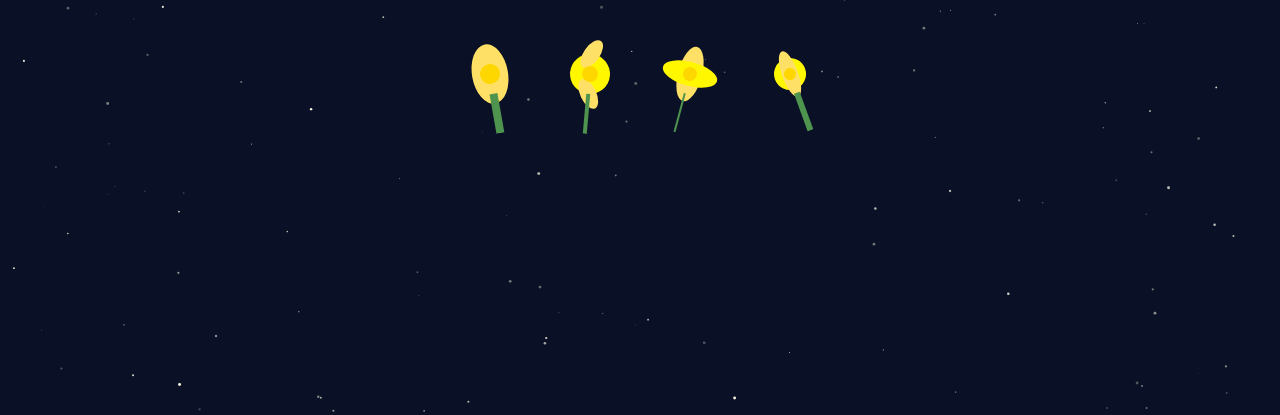
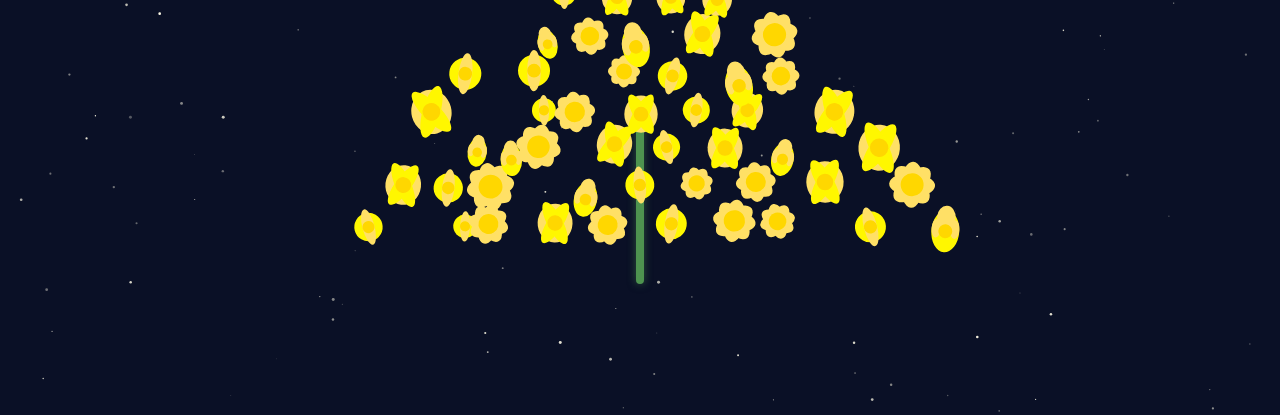
Before and after one commit to LuisLuigii/floresitas, a plain HTML site: page index.html in a window 1280 px wide. Shown: the part 385-800 px from the top of the page. Drawn offline with Linux system fonts and the light colour scheme.

Commit message:
Update index.html

```diff
--- a/index.html
+++ b/index.html
@@ -37,18 +37,31 @@
       text-shadow: 0 0 10px #ffe066, 0 0 20px #fff;
     }
     .bouquet {
+      position: relative;
+      width: 400px;
+      height: 420px;
+      margin: 0 auto;
       display: flex;
-      flex-wrap: wrap;
+      align-items: flex-end;
       justify-content: center;
-      align-items: flex-end;
-      gap: 10px;
-      max-width: 600px;
+      pointer-events: none;
+    }
+    .stem {
+      position: absolute;
+      left: 50%;
+      bottom: 0;
+      width: 8px;
+      height: 180px;
+      background: #4e944f;
+      border-radius: 4px;
+      z-index: 0;
+      transform: translateX(-50%);
+      box-shadow: 0 0 8px #4e944f88;
     }
     .flower {
-      width: 80px;
-      height: 120px;
-      margin: 0 5px;
-      transform: rotate(var(--angle, 0deg));
+      position: absolute;
+      z-index: 1;
+      transition: transform 0.2s;
     }
   </style>
 </head>
@@ -56,64 +69,125 @@
   <canvas class="stars"></canvas>
   <div class="container">
     <h1>Para ti mi amor</h1>
-    <div class="bouquet">
-      <!-- Flor tipo 1 -->
-      <svg class="flower" style="--angle: -10deg" viewBox="0 0 80 120">
-        <ellipse cx="40" cy="60" rx="18" ry="30" fill="#ffe066"/>
-        <circle cx="40" cy="60" r="10" fill="#ffd700"/>
-        <rect x="36" y="80" width="8" height="40" fill="#4e944f"/>
-      </svg>
-      <!-- Flor tipo 2 -->
-      <svg class="flower" style="--angle: 5deg" viewBox="0 0 80 120">
-        <ellipse cx="40" cy="60" rx="20" ry="20" fill="#fff700"/>
-        <ellipse cx="40" cy="40" rx="8" ry="16" fill="#ffe066" transform="rotate(30 40 40)"/>
-        <ellipse cx="40" cy="80" rx="8" ry="16" fill="#ffe066" transform="rotate(-30 40 80)"/>
-        <circle cx="40" cy="60" r="8" fill="#ffd700"/>
-        <rect x="38" y="80" width="4" height="40" fill="#4e944f"/>
-      </svg>
-      <!-- Flor tipo 3 -->
-      <svg class="flower" style="--angle: 15deg" viewBox="0 0 80 120">
-        <ellipse cx="40" cy="60" rx="12" ry="28" fill="#ffe066"/>
-        <ellipse cx="40" cy="60" rx="28" ry="12" fill="#fff700"/>
-        <circle cx="40" cy="60" r="7" fill="#ffd700"/>
-        <rect x="39" y="80" width="2" height="40" fill="#4e944f"/>
-      </svg>
-      <!-- Flor tipo 4 -->
-      <svg class="flower" style="--angle: -20deg" viewBox="0 0 80 120">
-        <ellipse cx="40" cy="60" rx="16" ry="16" fill="#fff700"/>
-        <ellipse cx="40" cy="60" rx="8" ry="24" fill="#ffe066"/>
-        <circle cx="40" cy="60" r="6" fill="#ffd700"/>
-        <rect x="37" y="80" width="6" height="40" fill="#4e944f"/>
-      </svg>
-      <!-- Puedes duplicar y variar más flores aquí -->
+    <div class="bouquet" id="bouquet">
+      <div class="stem"></div>
+      <!-- Las flores se generarán por JS -->
     </div>
   </div>
   <script>
-    // Generar estrellas en el fondo
+    // --- ESTRELLAS EN MOVIMIENTO ---
     const canvas = document.querySelector('.stars');
     const ctx = canvas.getContext('2d');
+    let stars = [];
     function resize() {
       canvas.width = window.innerWidth;
       canvas.height = window.innerHeight;
     }
     window.addEventListener('resize', resize);
     resize();
-    function drawStars() {
+
+    function createStars(num) {
+      stars = [];
+      for (let i = 0; i < num; i++) {
+        stars.push({
+          x: Math.random() * canvas.width,
+          y: Math.random() * canvas.height,
+          r: Math.random() * 1.2 + 0.3,
+          speed: Math.random() * 0.2 + 0.05,
+          alpha: Math.random() * 0.7 + 0.3
+        });
+      }
+    }
+    createStars(180);
+
+    function animateStars() {
       ctx.clearRect(0, 0, canvas.width, canvas.height);
-      for (let i = 0; i < 200; i++) {
-        const x = Math.random() * canvas.width;
-        const y = Math.random() * canvas.height;
-        const r = Math.random() * 1.2 + 0.3;
+      for (let star of stars) {
         ctx.beginPath();
-        ctx.arc(x, y, r, 0, 2 * Math.PI);
+        ctx.arc(star.x, star.y, star.r, 0, 2 * Math.PI);
         ctx.fillStyle = "#fffbe7";
-        ctx.globalAlpha = Math.random() * 0.8 + 0.2;
+        ctx.globalAlpha = star.alpha;
         ctx.fill();
+        // Movimiento hacia abajo, con leve oscilación horizontal
+        star.y += star.speed;
+        star.x += Math.sin(star.y / 30) * 0.1;
+        if (star.y > canvas.height) {
+          star.y = -2;
+          star.x = Math.random() * canvas.width;
+        }
       }
       ctx.globalAlpha = 1;
+      requestAnimationFrame(animateStars);
     }
-    drawStars();
-    setInterval(drawStars, 2000); // Parpadeo suave
+    animateStars();
+
+    // --- RAMO DE MUCHAS FLORES ---
+    const bouquet = document.getElementById('bouquet');
+    // Tipos de flores SVG
+    const flowerSVGs = [
+      // Margarita
+      `<svg width="60" height="80" viewBox="0 0 60 80">
+        <g>
+          <ellipse cx="30" cy="40" rx="18" ry="20" fill="#ffe066"/>
+          <ellipse cx="30" cy="40" rx="8" ry="24" fill="#fff700" transform="rotate(30 30 40)"/>
+          <ellipse cx="30" cy="40" rx="8" ry="24" fill="#fff700" transform="rotate(-30 30 40)"/>
+          <circle cx="30" cy="40" r="8" fill="#ffd700"/>
+        </g>
+      </svg>`,
+      // Girasol
+      `<svg width="60" height="80" viewBox="0 0 60 80">
+        <g>
+          <ellipse cx="30" cy="40" rx="20" ry="10" fill="#ffe066" transform="rotate(0 30 40)"/>
+          <ellipse cx="30" cy="40" rx="20" ry="10" fill="#ffe066" transform="rotate(45 30 40)"/>
+          <ellipse cx="30" cy="40" rx="20" ry="10" fill="#ffe066" transform="rotate(90 30 40)"/>
+          <ellipse cx="30" cy="40" rx="20" ry="10" fill="#ffe066" transform="rotate(135 30 40)"/>
+          <circle cx="30" cy="40" r="10" fill="#ffd700"/>
+        </g>
+      </svg>`,
+      // Tulipán
+      `<svg width="60" height="80" viewBox="0 0 60 80">
+        <g>
+          <ellipse cx="30" cy="50" rx="12" ry="18" fill="#fff700"/>
+          <ellipse cx="30" cy="38" rx="8" ry="10" fill="#ffe066"/>
+          <ellipse cx="22" cy="48" rx="4" ry="8" fill="#ffe066"/>
+          <ellipse cx="38" cy="48" rx="4" ry="8" fill="#ffe066"/>
+          <circle cx="30" cy="50" r="6" fill="#ffd700"/>
+        </g>
+      </svg>`,
+      // Flor simple
+      `<svg width="60" height="80" viewBox="0 0 60 80">
+        <g>
+          <ellipse cx="30" cy="40" rx="14" ry="14" fill="#fff700"/>
+          <ellipse cx="30" cy="40" rx="6" ry="18" fill="#ffe066"/>
+          <circle cx="30" cy="40" r="6" fill="#ffd700"/>
+        </g>
+      </svg>`
+    ];
+
+    // Generar muchas flores en forma de ramo (triángulo invertido)
+    const rows = 8; // filas de flores
+    let flowerCount = 0;
+    for (let row = 0; row < rows; row++) {
+      const flowersInRow = rows + 2 - row; // menos flores en la parte baja
+      for (let i = 0; i < flowersInRow; i++) {
+        const type = Math.floor(Math.random() * flowerSVGs.length);
+        const size = 48 + Math.random() * 24; // tamaño aleatorio
+        const angle = (Math.random() - 0.5) * 30; // inclinación aleatoria
+        // Posición en triángulo invertido
+        const x = 200 - (flowersInRow * size) / 2 + i * size + Math.random() * 8 - 4;
+        const y = 320 - row * 38 + Math.random() * 8 - 4;
+        const flower = document.createElement('div');
+        flower.className = 'flower';
+        flower.style.left = `${x}px`;
+        flower.style.top = `${y}px`;
+        flower.style.transform = `rotate(${angle}deg) scale(${size/60})`;
+        flower.innerHTML = flowerSVGs[type];
+        bouquet.appendChild(flower);
+        flowerCount++;
+      }
+    }
+    // Puedes ajustar "rows" y "flowersInRow" para más o menos flores
+
   </script>
 </body>
 </html>
```
